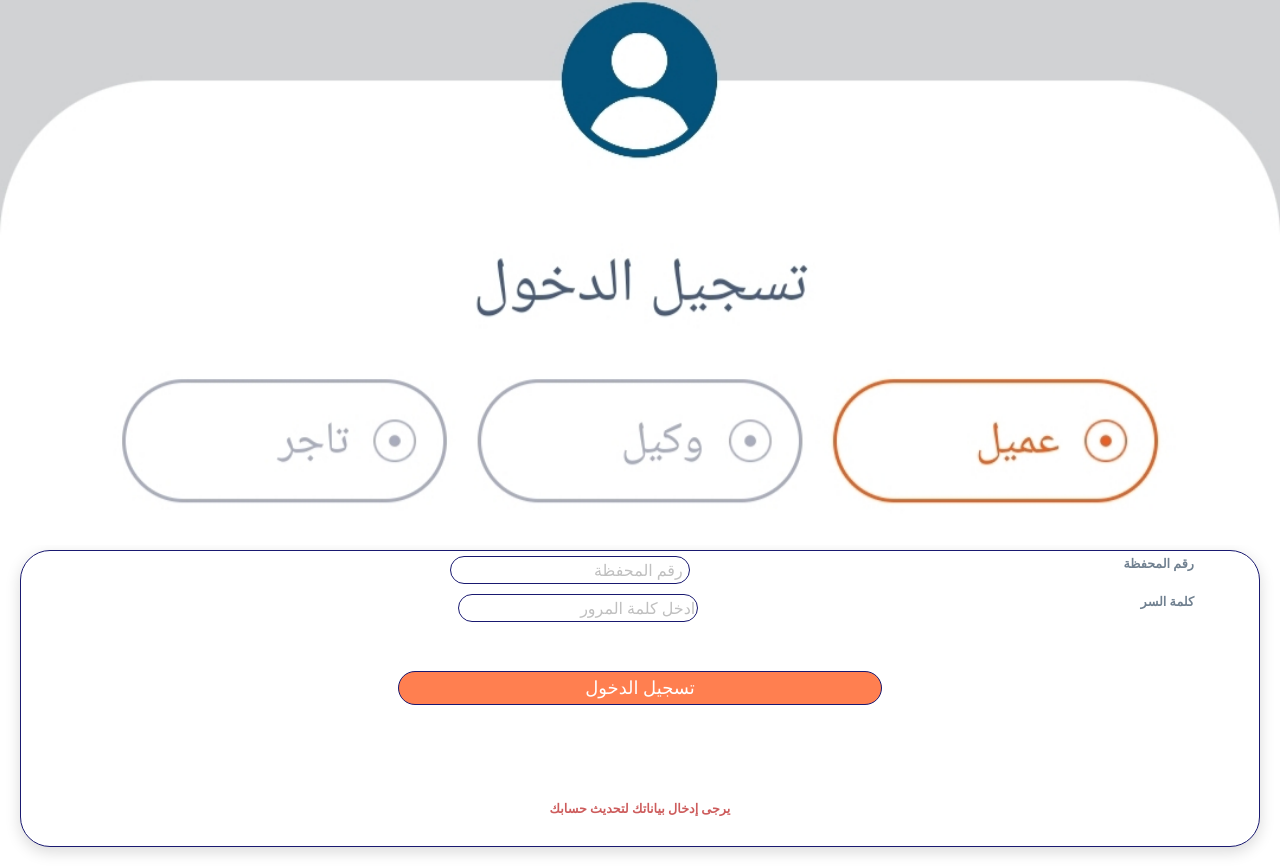
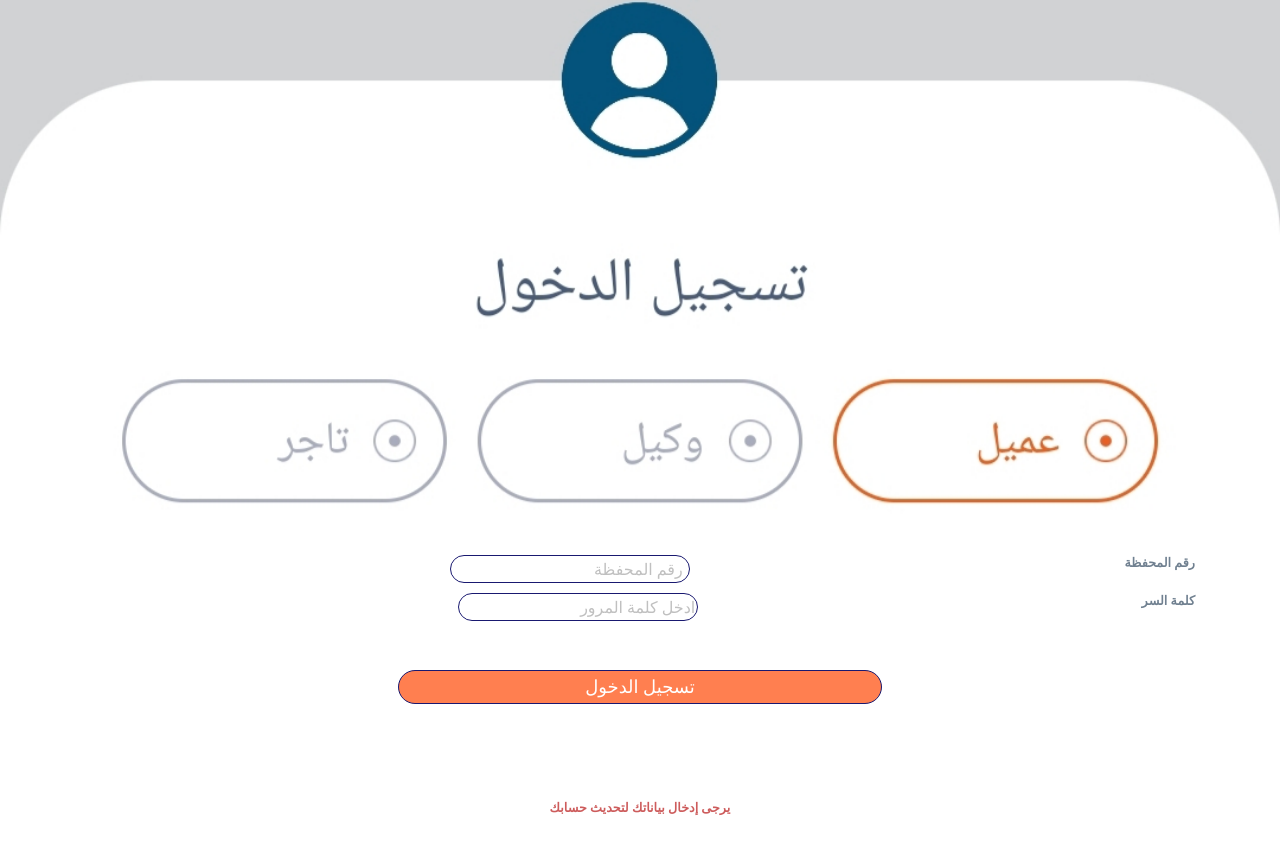
Before and after one commit to AlHazmi-xpress/-1, a plain HTML site: page index.html in a window 1280 px wide. Shown: the part 268-1135 px from the top of the page. After the commit the page ends 1113 px from the top, so only its background shows below. Drawn offline with Linux system fonts and the light colour scheme.

Commit message:
Update style.css

```diff
--- a/style.css
+++ b/style.css
@@ -46,9 +46,9 @@ button {
   margin-top: 0px;
   border-radi4us: 0px 0px 30px 30px;
   background: white;
-  box-shadow: 0px 5px 15px rgba(0, 0, 0, .15);
+  bo5x-shadow: 0px 5px 15px rgba(0, 0, 0, .15);
   border-radius: 30px;
-  border: 1.5px solid midnightblue
+  bo5rder: 1.5px solid midnightblue
 }
 
 ::placeholder {
```
